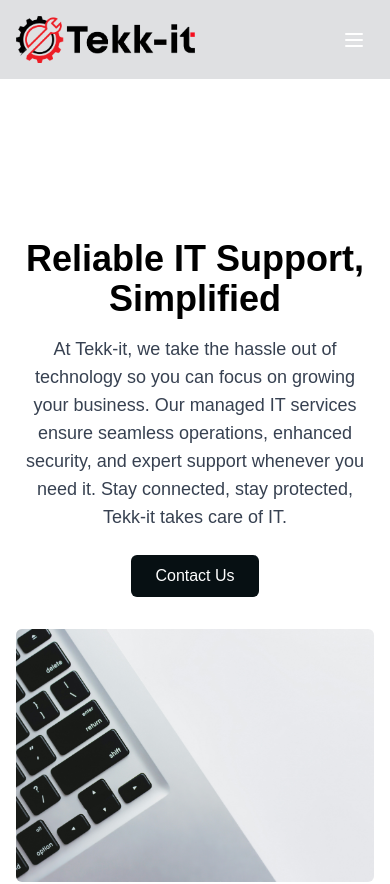
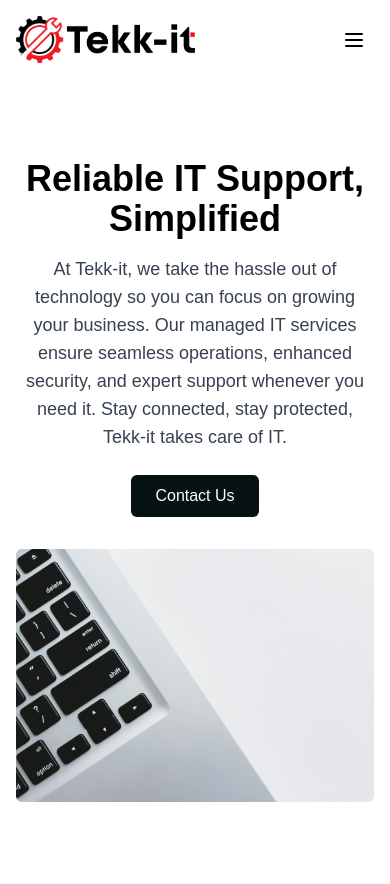
Before and after one commit to Stefan-Constantino/Tekkit, a React (Vite) app: page / in a window 390 px wide. Shown: the top 884 px of the page. Built offline with nearby package versions, Linux system fonts and the light colour scheme.

Commit message:
Altered background color on navbar mobile sandwich color

```diff
--- a/src/Navbar.jsx
+++ b/src/Navbar.jsx
@@ -20,7 +20,7 @@ function Navbar() {
 
                 {/* Hamburger Icon for Mobile */}
                 <button
-                    className="lg:hidden p-2 text-white focus:outline-none"
+                    className="lg:hidden p-2 text-black focus:outline-none"
                     onClick={toggleMenu}
                 >
                     <svg
--- a/src/style.css
+++ b/src/style.css
@@ -111,7 +111,8 @@ header li {
     text-align: center;
 }
 #home1 {
-    background-color: #DFE0E2;
+    /* background-color: #DFE0E2;  */
+    background-color: #FFF;
     color: white;
     width: 100%;
     height: 100%;
@@ -289,7 +290,7 @@ footer {
 
 
 .heroSection {
-    padding: 10rem 0;
+    padding: 5rem 0;
 }
 
 /*
```
